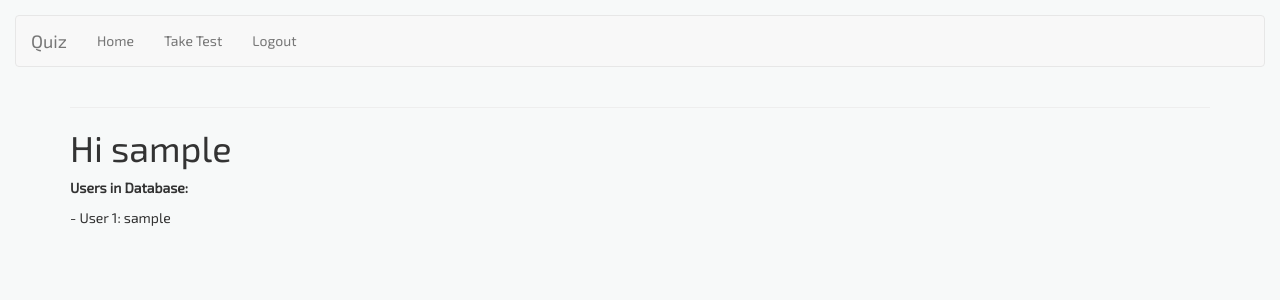
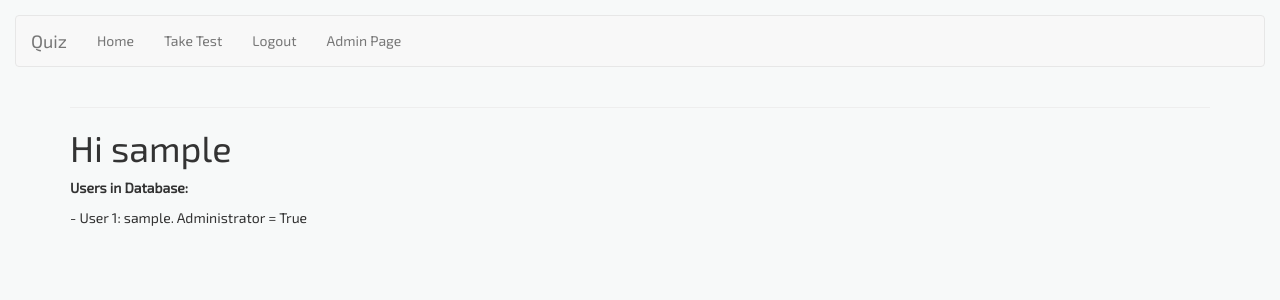
Before and after one commit to quasarswastik/CITS3403_Project-2, a Flask app: page / in a window 1280 px wide. Shown: the top 300 px of the page. Run offline with Flask 2, Linux system fonts and the light colour scheme; the visitor is signed in with stand-in values (Sample User, id 1); data comes from the database, SQL or seed files in the repository; both versions use the stored data as it was after the commit; some libraries are stand-ins or nearby versions.

Commit message:
added basic admin function

```diff
--- a/app/models.py
+++ b/app/models.py
@@ -10,6 +10,7 @@ class User(UserMixin, db.Model):
     username = db.Column(db.String(64), index=True, unique=True)
     email = db.Column(db.String(120), index=True, unique=True)
     password_hash = db.Column(db.String(128))
+    admin = db.Column(db.Boolean)
 
     # tells how to display/print objects of this class, creates a format to follow for Python
     def __repr__(self):
--- a/app/routes.py
+++ b/app/routes.py
@@ -37,6 +37,12 @@ def take_test():
     ]
     return render_template('q_answers.html', title = 'Test', questions = questions)
 
+@app.route('/admin_page')
+@login_required # this will force login to access the page
+def admin_page():
+
+    return render_template('admin_page.html', title = 'Test')
+
 
 @app.route('/login', methods=['GET', 'POST'])
 def login():
@@ -65,7 +71,7 @@ def logout():
 def register():
     form = RegistrationForm()
     if form.validate_on_submit():
-        user = User(username = form.username.data, email=form.email.data)
+        user = User(username = form.username.data, email=form.email.data, admin=form.administrator.data)
         user.set_password(form.password.data)
         db.session.add(user)
         db.session.commit()
--- /dev/null
+++ b/app/templates/admin_page.html
@@ -0,0 +1,6 @@
+{% extends "base.html" %}
+
+{% block content %}
+    <h1>Hi Administrator: {{current_user.username}} </h1>
+    <p>In this page, you will be able to edit and add Question sets</p>
+{% endblock %}
--- a/app/templates/base.html
+++ b/app/templates/base.html
@@ -33,6 +33,9 @@
                     {% else %}
                     <li><a href="{{ url_for('logout') }}" class="nav-link">Logout</a></li>
                     {% endif %}
+                    {% if current_user.admin %}
+                    <li><a href="{{ url_for('admin_page') }}" class="nav-link">Admin Page</a></li>
+                    {% endif %}
                </ul>
             </div>
         </nav>
--- a/app/templates/index.html
+++ b/app/templates/index.html
@@ -4,6 +4,6 @@
     <h1>Hi {{current_user.username}} </h1>
     <p><b>Users in Database:</b></p>
     {% for user in users %}
-    <p> - User {{user.id}}: {{user.username }}</p>
+    <p> - User {{user.id}}: {{user.username }}. Administrator = {{user.admin}} </p>
     {% endfor %}
 {% endblock %}
```
Also changed, not shown: migrations/versions/f9a59342f6ea_admin_column.py (added, +28 -0 lines), app.db.
